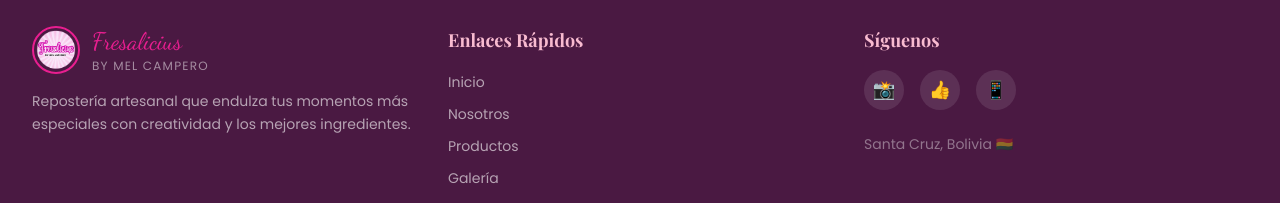
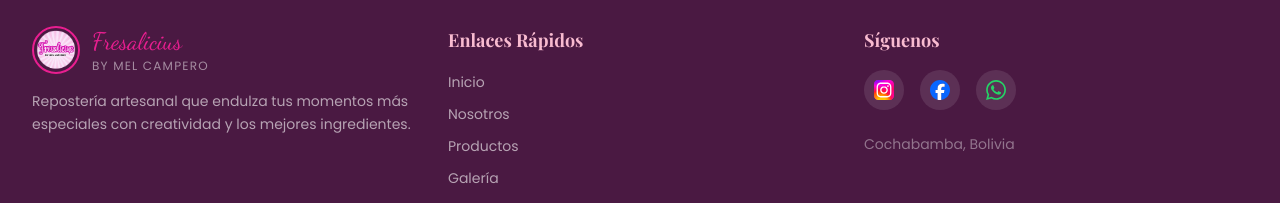
Before and after one commit to MarcoEscobar1/landing-pasteleria, a React (Vite) app: page / in a window 1280 px wide. Shown: the part 6383-6586 px from the top of the page. Built offline with nearby package versions, Linux system fonts and the light colour scheme.

Commit message:
refactor: reemplazar emojis por iconos SVG en footer

```diff
--- a/src/components/Footer.jsx
+++ b/src/components/Footer.jsx
@@ -54,32 +54,32 @@ export default function Footer() {
             </h4>
             <div className="flex gap-4">
               <a
-                href="https://www.instagram.com/fresalicius"
+                href="https://www.instagram.com/fresalicius_by_mel_campero/"
                 target="_blank"
                 rel="noopener noreferrer"
                 className="w-10 h-10 bg-white/10 rounded-full flex items-center justify-center hover:bg-pastel-hot transition-colors text-lg"
               >
-                📸
+                <img src="/images/instagram-icon.svg" alt="Instagram" className="w-5 h-5" />
               </a>
               <a
-                href="https://www.facebook.com/fresalicius"
+                href="https://www.facebook.com/profile.php?id=61568543887925"
                 target="_blank"
                 rel="noopener noreferrer"
                 className="w-10 h-10 bg-white/10 rounded-full flex items-center justify-center hover:bg-pastel-hot transition-colors text-lg"
               >
-                👍
+                <img src="/images/facebook-icon.svg" alt="Facebook" className="w-5 h-5" />
               </a>
               <a
-                href="https://wa.me/59170000000"
+                href="https://wa.me/59179324685"
                 target="_blank"
                 rel="noopener noreferrer"
                 className="w-10 h-10 bg-white/10 rounded-full flex items-center justify-center hover:bg-pastel-hot transition-colors text-lg"
               >
-                📱
+                <img src="/images/whatsapp-icon.svg" alt="WhatsApp" className="w-5 h-5" />
               </a>
             </div>
             <p className="text-white/40 text-sm mt-6">
-              Santa Cruz, Bolivia 🇧🇴
+              Cochabamba, Bolivia
             </p>
           </div>
         </div>
```
